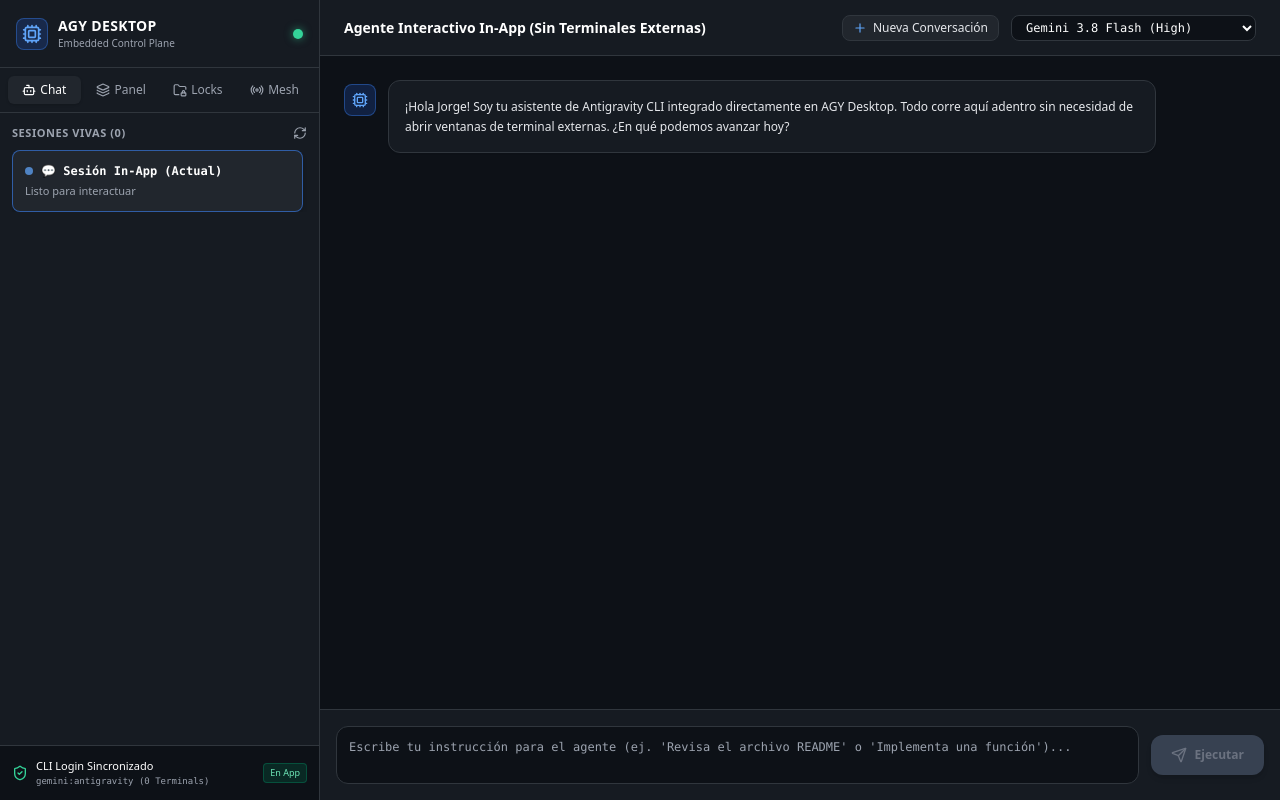
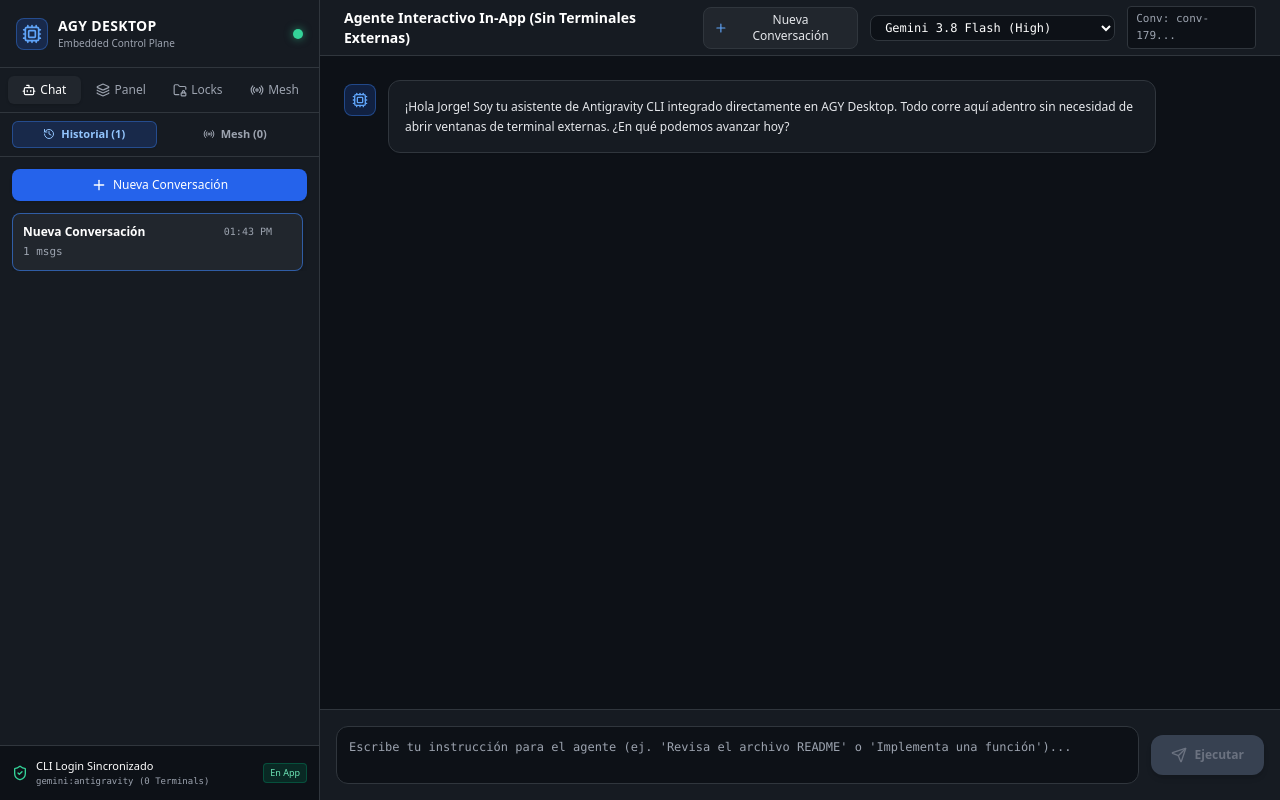
Before and after one commit to yogui-dev/agy-desktop, a React (Vite) app: page / in a window 1280 px wide. Built offline with nearby package versions, Linux system fonts and the light colour scheme; the HTML template or start-up script is replaced by a standard one.

Commit message:
feat: persistent chat history across app restarts and conversation manager

```diff
--- a/electron/main.cjs
+++ b/electron/main.cjs
@@ -93,7 +93,9 @@ ipcMain.handle('start-turn', async (event, { prompt, model, conversationId, work
   const workspaceDir = workspace || 'C:\\Proyectos\\yoguidev';
   const args = ['-p', prompt, '--output-format', 'stream-json', '--dangerously-skip-permissions'];
   if (model) args.push('--model', model);
-  if (conversationId) args.push('--conversation', conversationId);
+  if (conversationId && !conversationId.startsWith('conv-') && conversationId !== 'draft') {
+    args.push('--conversation', conversationId);
+  }
 
   try {
     activeAgentProcess = spawn(AGY_BIN, args, {
--- a/src/App.jsx
+++ b/src/App.jsx
@@ -21,8 +21,24 @@ import {
   Wrench,
   ChevronDown,
   ChevronRight,
-  Bot
+  Bot,
+  Trash2,
+  History,
+  Sparkles
 } from 'lucide-react';
+
+const STORAGE_KEY_CONVS = 'agy_desktop_conversations';
+const STORAGE_KEY_ACTIVE_ID = 'agy_desktop_active_conv_id';
+
+function loadSavedConversations() {
+  try {
+    const raw = localStorage.getItem(STORAGE_KEY_CONVS);
+    if (raw) return JSON.parse(raw);
+  } catch (e) {
+    console.error('Error loading conversations from localStorage', e);
+  }
+  return [];
+}
 
 export default function App() {
   const [telemetry, setTelemetry] = useState({ activeSessionsCount: 0, sessions: [], locks: [] });
@@ -32,8 +48,32 @@ export default function App() {
   const [loading, setLoading] = useState(true);
   const [autoRefresh, setAutoRefresh] = useState(true);
 
-  // In-App Interactive Chat & Streaming State
-  const [chatMessages, setChatMessages] = useState([
+  const [sidebarTab, setSidebarTab] = useState('history'); // 'history' | 'mesh'
+  const [savedConversations, setSavedConversations] = useState(loadSavedConversations);
+
+  const [activeConversationId, setActiveConversationId] = useState(() => {
+    const saved = localStorage.getItem(STORAGE_KEY_ACTIVE_ID);
+    if (saved) return saved;
+    const convs = loadSavedConversations();
+    return convs.length > 0 ? convs[0].id : 'conv-' + Date.now();
+  });
+
+  // In-App Interactive Chat & Streaming State (Persisted in localStorage)
+  const [chatMessages, setChatMessages] = useState(() => {
+    try {
+      const activeId = localStorage.getItem(STORAGE_KEY_ACTIVE_ID);
+      const convs = loadSavedConversations();
+      if (activeId && convs.length > 0) {
+        const found = convs.find(c => c.id === activeId);
+        if (found && found.messages && found.messages.length > 0) {
+          return found.messages;
+        }
+      }
+      if (convs.length > 0 && convs[0].messages && convs[0].messages.length > 0) {
+        return convs[0].messages;
+      }
+    } catch (e) {}
+    return [
       {
         id: 'welcome',
         role: 'assistant',
@@ -41,15 +81,58 @@ export default function App() {
         tools: [],
         thinking: ''
       }
-  ]);
+    ];
+  });
   const [chatInput, setChatInput] = useState('');
   const [selectedModel, setSelectedModel] = useState('gemini-3.8-flash-high');
   const [isAgentRunning, setIsAgentRunning] = useState(false);
   const [streamingThought, setStreamingThought] = useState('');
   const [streamingResponse, setStreamingResponse] = useState('');
   const [currentTools, setCurrentTools] = useState([]);
-  const [activeConversationId, setActiveConversationId] = useState('');
   const [showThinking, setShowThinking] = useState(true);
+
+  // Keep activeConversationId synchronized in a ref
+  const activeConversationIdRef = useRef(activeConversationId);
+  useEffect(() => {
+    activeConversationIdRef.current = activeConversationId;
+  }, [activeConversationId]);
+
+  // Auto-persist active conversation to localStorage
+  useEffect(() => {
+    if (!chatMessages || chatMessages.length === 0) return;
+    try {
+      const currentId = activeConversationId || 'conv-default';
+      localStorage.setItem(STORAGE_KEY_ACTIVE_ID, currentId);
+
+      const firstUserMsg = chatMessages.find(m => m.role === 'user');
+      const title = firstUserMsg
+        ? (firstUserMsg.content.slice(0, 36) + (firstUserMsg.content.length > 36 ? '...' : ''))
+        : 'Nueva Conversación';
+
+      setSavedConversations(prev => {
+        const existingIdx = prev.findIndex(c => c.id === currentId);
+        const updated = {
+          id: currentId,
+          title,
+          cliConversationId: currentId.startsWith('conv-') ? null : currentId,
+          updatedAt: new Date().toISOString(),
+          messages: chatMessages
+        };
+
+        let next;
+        if (existingIdx !== -1) {
+          next = [...prev];
+          next[existingIdx] = updated;
+        } else {
+          next = [updated, ...prev];
+        }
+        localStorage.setItem(STORAGE_KEY_CONVS, JSON.stringify(next));
+        return next;
+      });
+    } catch (e) {
+      console.error('Error al persistir conversación en localStorage', e);
+    }
+  }, [chatMessages, activeConversationId]);
 
   // Locks inputs
   const [lockPathInput, setLockPathInput] = useState('');
@@ -107,7 +190,20 @@ export default function App() {
 
         if (event.event === 'init') {
           if (event.conversation_id) {
-            setActiveConversationId(event.conversation_id);
+            const cliId = event.conversation_id;
+            const prevId = activeConversationIdRef.current;
+            setActiveConversationId(cliId);
+            setSavedConversations(prev => {
+              const next = prev.map(c => {
+                if (c.id === prevId || c.id === cliId) {
+                  return { ...c, id: cliId, cliConversationId: cliId };
+                }
+                return c;
+              });
+              localStorage.setItem(STORAGE_KEY_CONVS, JSON.stringify(next));
+              localStorage.setItem(STORAGE_KEY_ACTIVE_ID, cliId);
+              return next;
+            });
           }
         }
 
@@ -234,17 +330,47 @@ export default function App() {
 
   const handleNewConversation = () => {
     if (isAgentRunning) return;
-    setActiveConversationId('');
+    const newId = 'conv-' + Date.now();
+    setActiveConversationId(newId);
     setSelectedSessionId(null);
-    setChatMessages([
+    const welcome = [
       {
         id: 'welcome-' + Date.now(),
         role: 'assistant',
-        content: '¡Nueva sesión iniciada! Todo corre aquí dentro de AGY Desktop sin ventanas de terminal externas. ¿Qué deseas hacer?',
+        content: '¡Nueva conversación iniciada! Todo corre aquí dentro de AGY Desktop sin ventanas de terminal externas. ¿En qué podemos avanzar hoy?',
         tools: [],
         thinking: ''
       }
-    ]);
+    ];
+    setChatMessages(welcome);
+    localStorage.setItem(STORAGE_KEY_ACTIVE_ID, newId);
+    setActiveTab('chat');
+  };
+
+  const handleSelectConversation = (conv) => {
+    if (isAgentRunning) return;
+    setActiveConversationId(conv.id);
+    setSelectedSessionId(conv.cliConversationId || null);
+    setChatMessages(conv.messages || []);
+    localStorage.setItem(STORAGE_KEY_ACTIVE_ID, conv.id);
+    setActiveTab('chat');
+  };
+
+  const handleDeleteConversation = (e, convId) => {
+    e.stopPropagation();
+    if (isAgentRunning) return;
+    setSavedConversations(prev => {
+      const filtered = prev.filter(c => c.id !== convId);
+      localStorage.setItem(STORAGE_KEY_CONVS, JSON.stringify(filtered));
+      if (activeConversationId === convId) {
+        if (filtered.length > 0) {
+          setTimeout(() => handleSelectConversation(filtered[0]), 0);
+        } else {
+          setTimeout(() => handleNewConversation(), 0);
+        }
+      }
+      return filtered;
+    });
   };
 
   const handleLock = async () => {
@@ -334,8 +460,93 @@ export default function App() {
             </button>
           </div>
 
-          {/* Sessions List */}
+          {/* Subtabs for Sidebar: Historial vs Sesiones Vivas */}
+          <div className="px-3 pt-2 pb-2 flex border-b border-[#30363d] gap-1.5">
+            <button
+              onClick={() => setSidebarTab('history')}
+              className={`flex-1 py-1 px-2 text-[11px] font-semibold rounded-md transition flex items-center justify-center gap-1.5 ${
+                sidebarTab === 'history'
+                  ? 'bg-blue-600/20 text-blue-300 border border-blue-500/40 shadow-sm'
+                  : 'text-gray-400 hover:text-gray-200 border border-transparent'
+              }`}
+            >
+              <History className="w-3 h-3" />
+              Historial ({savedConversations.length})
+            </button>
+            <button
+              onClick={() => setSidebarTab('mesh')}
+              className={`flex-1 py-1 px-2 text-[11px] font-semibold rounded-md transition flex items-center justify-center gap-1.5 ${
+                sidebarTab === 'mesh'
+                  ? 'bg-emerald-600/20 text-emerald-300 border border-emerald-500/40 shadow-sm'
+                  : 'text-gray-400 hover:text-gray-200 border border-transparent'
+              }`}
+            >
+              <Radio className="w-3 h-3" />
+              Mesh ({telemetry.activeSessionsCount})
+            </button>
+          </div>
+
+          {/* List Content */}
           <div className="p-3">
+            {sidebarTab === 'history' ? (
+              <div>
+                <button
+                  onClick={handleNewConversation}
+                  disabled={isAgentRunning}
+                  className="w-full mb-3 py-2 px-3 rounded-lg bg-blue-600 hover:bg-blue-500 text-white font-medium text-xs flex items-center justify-center gap-1.5 transition shadow disabled:opacity-50 cursor-pointer"
+                >
+                  <Plus className="w-4 h-4" />
+                  Nueva Conversación
+                </button>
+
+                <div className="space-y-2 overflow-y-auto max-h-[calc(100vh-290px)] pr-1">
+                  {savedConversations.length === 0 ? (
+                    <div className="p-4 text-center text-gray-500 text-xs">
+                      No hay conversaciones previas guardadas.
+                    </div>
+                  ) : (
+                    savedConversations.map(conv => {
+                      const isActive = conv.id === activeConversationId;
+                      const dateStr = conv.updatedAt
+                        ? new Date(conv.updatedAt).toLocaleTimeString([], { hour: '2-digit', minute: '2-digit' })
+                        : '';
+                      return (
+                        <div
+                          key={conv.id}
+                          onClick={() => handleSelectConversation(conv)}
+                          className={`p-2.5 rounded-lg border cursor-pointer transition relative group ${
+                            isActive
+                              ? 'bg-[#21262d] border-blue-500/60 shadow-md'
+                              : 'bg-[#161b22] border-[#30363d] hover:border-gray-500'
+                          }`}
+                        >
+                          <div className="flex items-center justify-between mb-1">
+                            <span className="font-semibold text-xs text-white truncate max-w-[180px]">
+                              {conv.title || 'Conversación'}
+                            </span>
+                            <div className="flex items-center gap-1">
+                              <span className="text-[10px] text-gray-400 font-mono">{dateStr}</span>
+                              <button
+                                onClick={e => handleDeleteConversation(e, conv.id)}
+                                className="opacity-0 group-hover:opacity-100 text-gray-400 hover:text-red-400 p-0.5 rounded transition cursor-pointer"
+                                title="Borrar conversación"
+                              >
+                                <Trash2 className="w-3 h-3" />
+                              </button>
+                            </div>
+                          </div>
+                          <p className="text-[11px] text-gray-400 truncate font-mono">
+                            {conv.messages ? `${conv.messages.length} msgs` : ''}
+                            {conv.cliConversationId ? ` • ID: ${conv.cliConversationId.slice(0, 8)}...` : ''}
+                          </p>
+                        </div>
+                      );
+                    })
+                  )}
+                </div>
+              </div>
+            ) : (
+              <div>
                 <div className="flex items-center justify-between mb-2">
                   <span className="text-[11px] font-semibold text-gray-400 uppercase tracking-wider">
                     Sesiones Vivas ({telemetry.activeSessionsCount})
@@ -349,7 +560,7 @@ export default function App() {
                   </button>
                 </div>
 
-            <div className="space-y-2 overflow-y-auto max-h-[calc(100vh-230px)] pr-1">
+                <div className="space-y-2 overflow-y-auto max-h-[calc(100vh-290px)] pr-1">
                   {/* Option: Current In-App Chat Session */}
                   <div
                     onClick={() => {
@@ -428,6 +639,8 @@ export default function App() {
                     );
                   })}
                 </div>
+              </div>
+            )}
           </div>
         </div>
 
```
Lines whose indentation alone changed are shown as unchanged.
